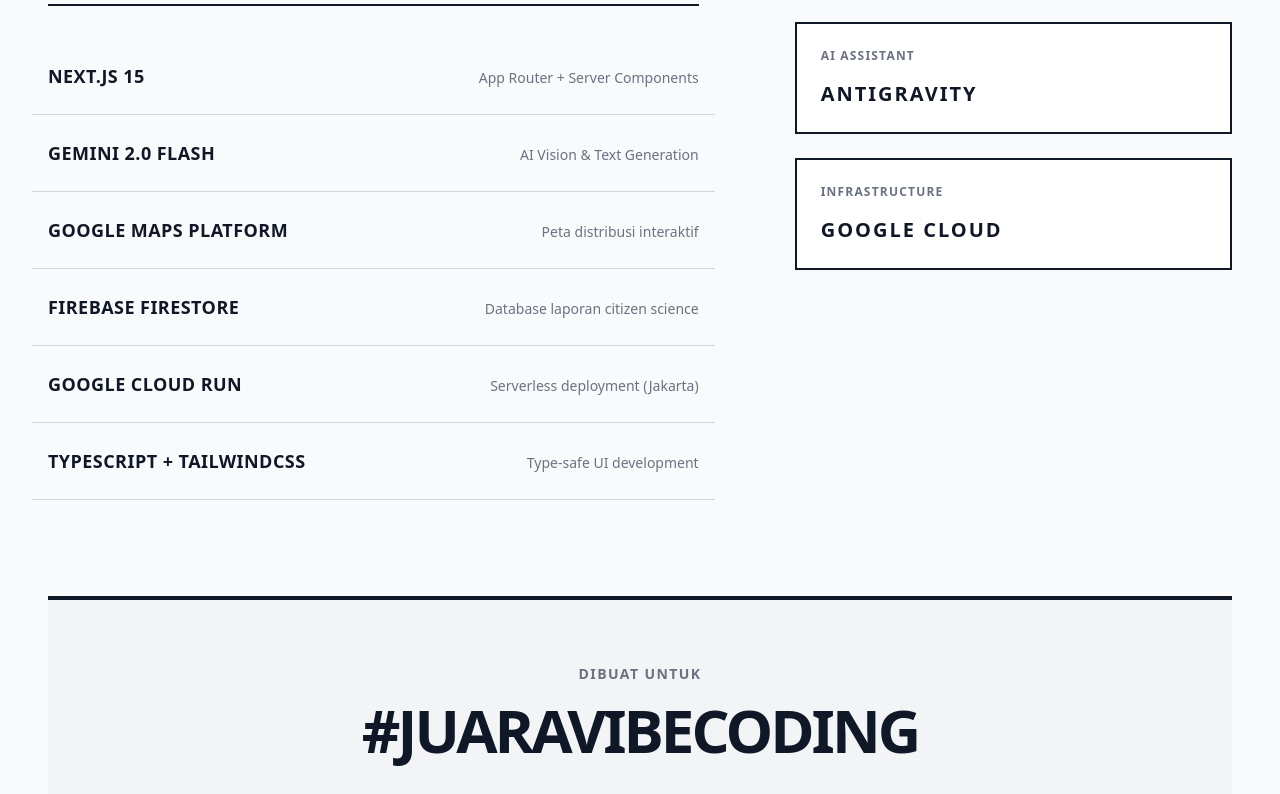
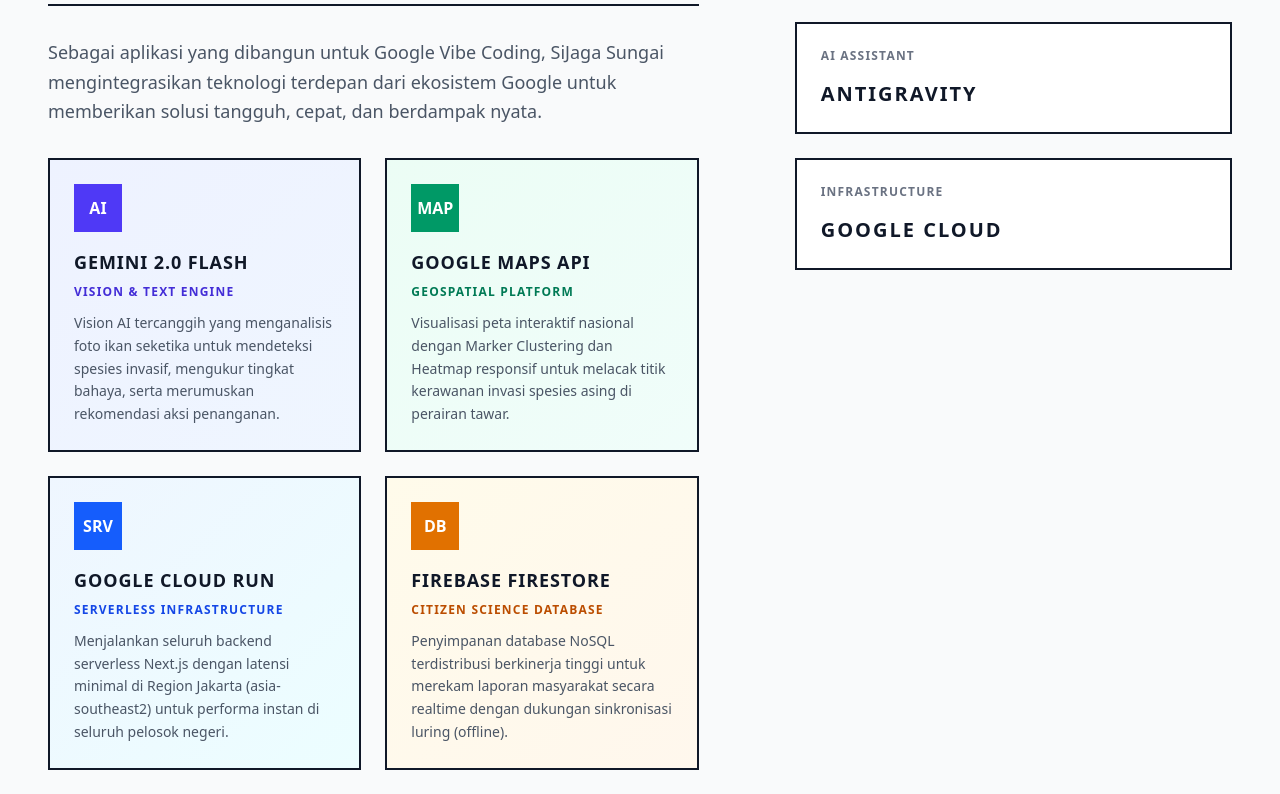
Before and after one commit to rrsynt/sijagasungai, a Next.js app: page /about in a window 1280 px wide. Shown: the part 1366-2160 px from the top of the page. Built offline with nearby package versions, Linux system fonts and the light colour scheme; no server answers.

Commit message:
feat: upgrade about page with stunning Google Cloud & AI integration showcase

```diff
--- a/app/about/page.tsx
+++ b/app/about/page.tsx
@@ -121,21 +121,81 @@
               </div>
             </section>
 
-            {/* Tech Stack */}
+            {/* Powered by Google Showcase */}
             <section>
               <div className="flex items-center gap-4 mb-8 border-b-2 border-gray-900 pb-4">
                 <span className="text-sm font-black text-gray-400">02</span>
-                <h2 className="text-2xl font-black uppercase tracking-widest">{t('Teknologi', 'Technology')}</h2>
+                <h2 className="text-2xl font-black uppercase tracking-widest">{t('Integrasi Google', 'Google Showcase')}</h2>
               </div>
 
-              <ul className="space-y-0">
-                {techStack.map((tech, idx) => (
-                  <li key={idx} className="group py-6 border-b border-gray-300 flex flex-col sm:flex-row sm:items-baseline sm:justify-between hover:bg-gray-100 transition-colors px-4 -mx-4">
-                    <span className="text-lg font-black text-gray-900 uppercase tracking-wide group-hover:text-primary-sunai transition-colors">{tech.name}</span>
-                    <span className="text-sm font-medium text-gray-500 mt-1 sm:mt-0">{tech.desc}</span>
-                  </li>
-                ))}
-              </ul>
+              <p className="text-lg text-gray-600 mb-8 leading-relaxed">
+                {t(
+                  'Sebagai aplikasi yang dibangun untuk Google Vibe Coding, SiJaga Sungai mengintegrasikan teknologi terdepan dari ekosistem Google untuk memberikan solusi tangguh, cepat, dan berdampak nyata.',
+                  'As an application built for Google Vibe Coding, SiJaga Sungai integrates cutting-edge technologies from the Google ecosystem to deliver a robust, fast, and high-impact solution.'
+                )}
+              </p>
+
+              <div className="grid grid-cols-1 md:grid-cols-2 gap-6">
+                {/* Gemini Card */}
+                <div className="border-2 border-gray-900 p-6 bg-gradient-to-br from-indigo-50 to-blue-50 hover:bg-white transition-all duration-300">
+                  <div className="w-12 h-12 bg-indigo-600 flex items-center justify-center text-white font-black mb-4">
+                    AI
+                  </div>
+                  <h3 className="text-lg font-black uppercase tracking-wider mb-2">Gemini 2.0 Flash</h3>
+                  <p className="text-xs font-bold text-indigo-700 uppercase tracking-widest mb-3">Vision & Text Engine</p>
+                  <p className="text-sm text-gray-600 leading-relaxed">
+                    {t(
+                      'Vision AI tercanggih yang menganalisis foto ikan seketika untuk mendeteksi spesies invasif, mengukur tingkat bahaya, serta merumuskan rekomendasi aksi penanganan.',
+                      'State-of-the-art Vision AI that instantly analyzes fish photos to detect invasive species, gauge threat levels, and generate actionable management guidelines.'
+                    )}
+                  </p>
+                </div>
+
+                {/* Google Maps Card */}
+                <div className="border-2 border-gray-900 p-6 bg-gradient-to-br from-emerald-50 to-teal-50 hover:bg-white transition-all duration-300">
+                  <div className="w-12 h-12 bg-emerald-600 flex items-center justify-center text-white font-black mb-4">
+                    MAP
+                  </div>
+                  <h3 className="text-lg font-black uppercase tracking-wider mb-2">Google Maps API</h3>
+                  <p className="text-xs font-bold text-emerald-700 uppercase tracking-widest mb-3">Geospatial Platform</p>
+                  <p className="text-sm text-gray-600 leading-relaxed">
+                    {t(
+                      'Visualisasi peta interaktif nasional dengan Marker Clustering dan Heatmap responsif untuk melacak titik kerawanan invasi spesies asing di perairan tawar.',
+                      'Interactive national map visualization using Marker Clustering and responsive Heatmaps to track alien species invasion hotspots across freshwater bodies.'
+                    )}
+                  </p>
+                </div>
+
+                {/* Cloud Run Card */}
+                <div className="border-2 border-gray-900 p-6 bg-gradient-to-br from-blue-50 to-cyan-50 hover:bg-white transition-all duration-300">
+                  <div className="w-12 h-12 bg-blue-600 flex items-center justify-center text-white font-black mb-4">
+                    SRV
+                  </div>
+                  <h3 className="text-lg font-black uppercase tracking-wider mb-2">Google Cloud Run</h3>
+                  <p className="text-xs font-bold text-blue-700 uppercase tracking-widest mb-3">Serverless Infrastructure</p>
+                  <p className="text-sm text-gray-600 leading-relaxed">
+                    {t(
+                      'Menjalankan seluruh backend serverless Next.js dengan latensi minimal di Region Jakarta (asia-southeast2) untuk performa instan di seluruh pelosok negeri.',
+                      'Runs the entire serverless Next.js application with minimum latency in the Jakarta Region (asia-southeast2) for instant response across the archipelago.'
+                    )}
+                  </p>
+                </div>
+
+                {/* Firestore Card */}
+                <div className="border-2 border-gray-900 p-6 bg-gradient-to-br from-amber-50 to-orange-50 hover:bg-white transition-all duration-300">
+                  <div className="w-12 h-12 bg-amber-600 flex items-center justify-center text-white font-black mb-4">
+                    DB
+                  </div>
+                  <h3 className="text-lg font-black uppercase tracking-wider mb-2">Firebase Firestore</h3>
+                  <p className="text-xs font-bold text-amber-700 uppercase tracking-widest mb-3">Citizen Science Database</p>
+                  <p className="text-sm text-gray-600 leading-relaxed">
+                    {t(
+                      'Penyimpanan database NoSQL terdistribusi berkinerja tinggi untuk merekam laporan masyarakat secara realtime dengan dukungan sinkronisasi luring (offline).',
+                      'High-performance distributed NoSQL database storing public reports in real-time, built with full offline synchronization support for remote field reporting.'
+                    )}
+                  </p>
+                </div>
+              </div>
             </section>
 
           </div>
```
